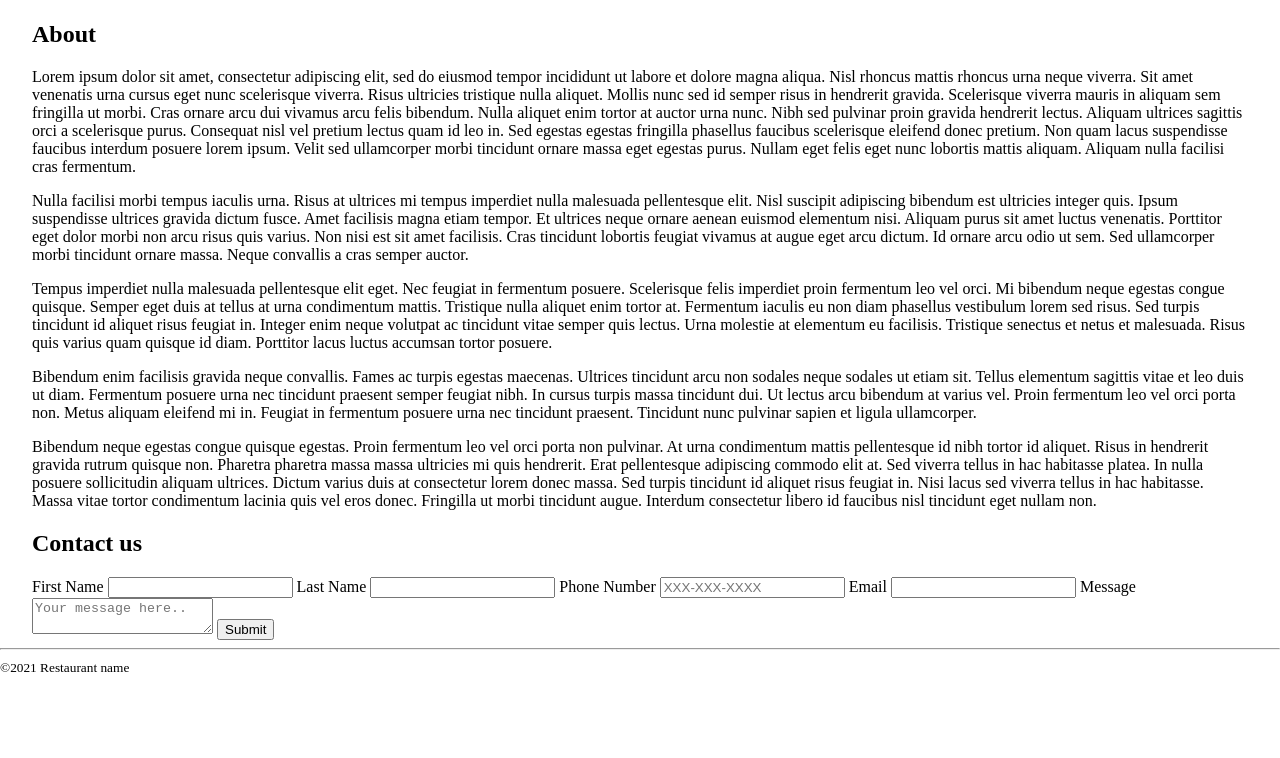
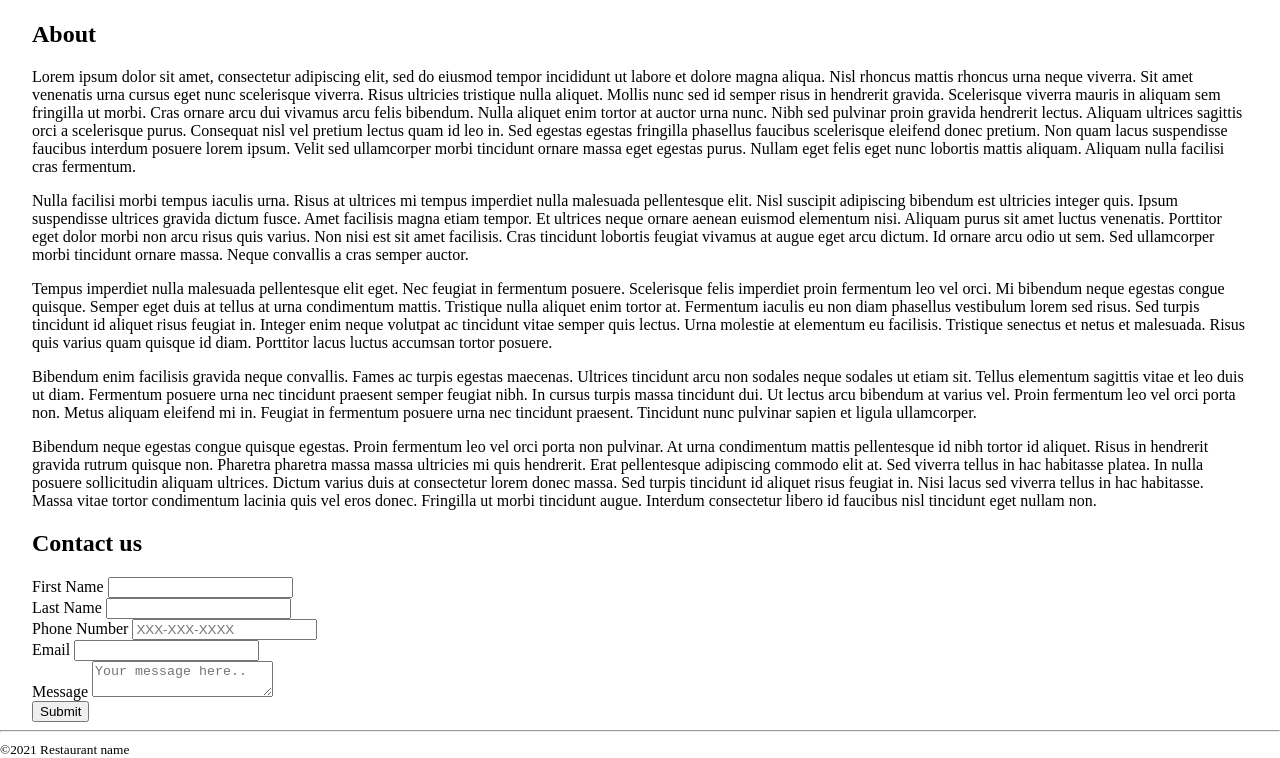
Before and after one commit to rzlien/restaurant, a plain HTML site: page index.html in a window 1280 px wide. Shown: the part 1797-2555 px from the top of the page. Before the commit the page ends 2473 px from the top, so only its background shows below. Drawn offline with Linux system fonts and the light colour scheme.

Commit message:
Update index.html

```diff
--- a/index.html
+++ b/index.html
@@ -136,12 +136,17 @@
       <h2 id="contact">Contact us</h2>
       <form id="contact-form" action="">
         <!-- add target attribute???-->
+        <div class="form-item">
           <label for="fname">First Name</label>
           <input type="text" id="fname" name="fname" required />
+        </div>
 
+        <div class="form-item">
           <label for="lname">Last Name</label>
           <input type="text" id="lname" name="lname" required />
+        </div>
 
+        <div class="form-item">
           <label for="phone">Phone Number</label>
           <input
             type="tel"
@@ -149,13 +154,17 @@
             name="phone"
             placeholder="XXX-XXX-XXXX"
             pattern="[0-9]{3}-[0-9]{3}-[0-9]{4}"
-          maxlength="12"
+            maxlength = "12"
             required
           />
+        </div>
 
+        <div class="form-item">
           <label for="email">Email</label>
-        <input type="email" id="email" name="email" />
+          <input type="email" id="email" name="email" required/>
+        </div>
 
+        <div class="form-item">
           <label for="message">Message</label>
           <textarea
             id="message"
@@ -163,6 +172,8 @@
             placeholder="Your message here.."
             required
           ></textarea>
+        </div>
+
         <input type="submit" id="submit-btn" value="Submit" />
       </form>
     </div>
```
Lines whose indentation alone changed are shown as unchanged.
